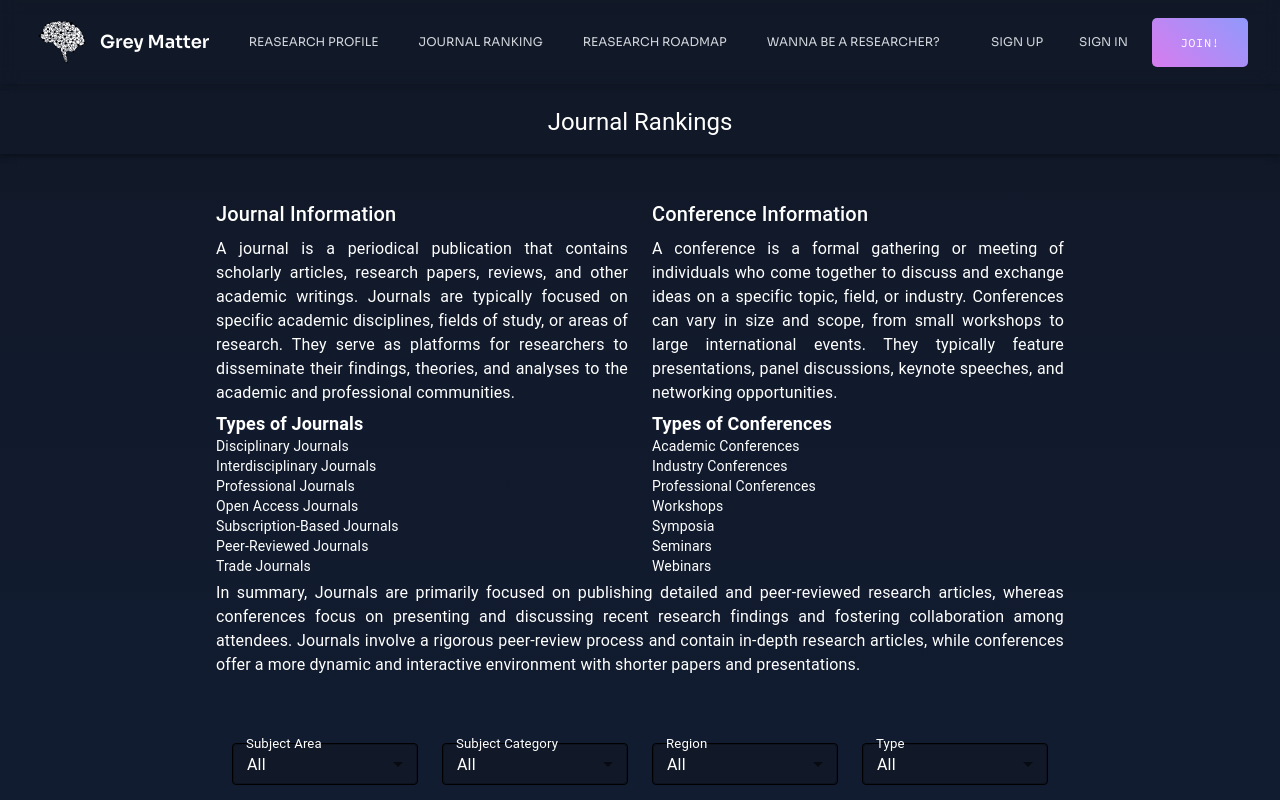
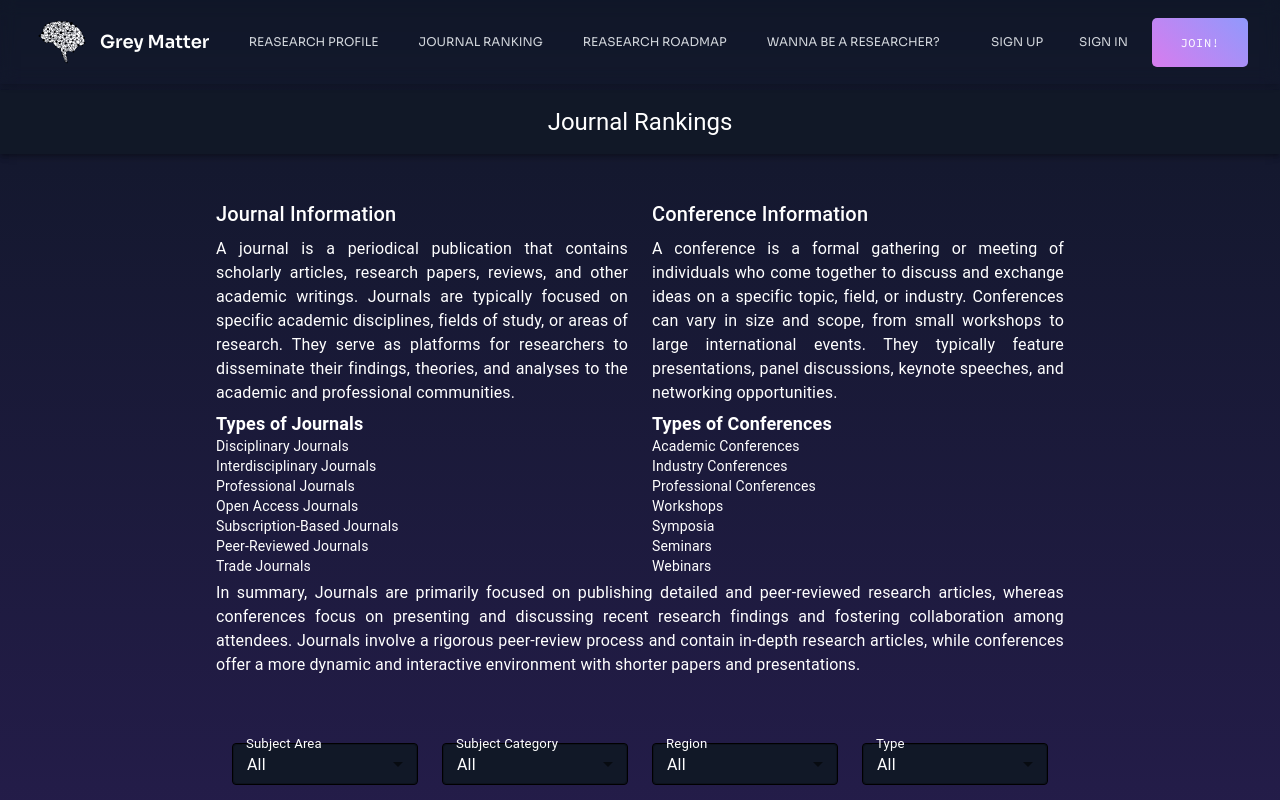
Before and after one commit to pr0ximaCent/Grey-Matter, a React (Vite) app: page /journal-ranking in a window 1280 px wide. Shown: the top 800 px of the page. Built offline with nearby package versions, Linux system fonts and the light colour scheme.

Commit message:
final edits -Sabik

```diff
--- a/package.json
+++ b/package.json
@@ -4,7 +4,7 @@
   "version": "0.0.0",
   "type": "module",
   "scripts": {
-    "dev": "vite",
+    "dev": "vite --mode production",
     "build": "vite build ",
     "lint": "eslint . --ext js,jsx --report-unused-disable-directives --max-warnings 0",
     "preview": "vite preview"
--- a/src/components/Header.jsx
+++ b/src/components/Header.jsx
@@ -1,12 +1,12 @@
-import { useState, useEffect } from 'react';
-import { useLocation, useNavigate } from 'react-router-dom';
-import { greymatter } from '../assets';
-import { navigation } from '../constants/index.js';
-import Button from './Button';
-import { HamburgerMenu } from './design/Header';
-import SignUpModal from './SignupModal';
-import SignInModal from './SigninModal';
-import 'react-responsive-modal/styles.css';
+import { useState, useEffect } from "react";
+import { useLocation, useNavigate } from "react-router-dom";
+import { greymatter } from "../assets";
+import { navigation } from "../constants/index.js";
+import Button from "./Button";
+import { HamburgerMenu } from "./design/Header";
+import SignUpModal from "./SignupModal";
+import SignInModal from "./SigninModal";
+import "react-responsive-modal/styles.css";
 
 const Header = () => {
   const location = useLocation();
@@ -18,7 +18,7 @@ const Header = () => {
     if (location.hash) {
       const element = document.querySelector(location.hash);
       if (element) {
-        element.scrollIntoView({ behavior: 'smooth' });
+        element.scrollIntoView({ behavior: "smooth" });
       }
     }
   }, [location.hash]);
@@ -41,13 +41,13 @@ const Header = () => {
 
   const handleClick = (event, url) => {
     event.preventDefault();
-    if (url === 'journal-ranking') {
-      navigate('/journal-ranking');
+    if (url === "journal-ranking") {
+      navigate("/journal-ranking");
     } else {
       const element = document.querySelector(`#${url}`);
       if (element) {
-        element.scrollIntoView({ behavior: 'smooth' });
-        window.history.pushState(null, '', `#${url}`);
+        element.scrollIntoView({ behavior: "smooth" });
+        window.history.pushState(null, "", `#${url}`);
       }
     }
   };
@@ -57,16 +57,11 @@ const Header = () => {
       <div
         className="bg-gradient-to-b from-navyBlue-700 to-lightBlack-800 shadow-md"
         style={{
-          backdropFilter: 'blur(8px)', // Optional: Adds a blur effect behind the element
+          backdropFilter: "blur(8px)", // Optional: Adds a blur effect behind the element
         }}
       >
         <div className="flex items-center justify-between px-4 lg:px-8 py-3 max-w-screen-xl mx-auto">
-          <a
-            className="flex items-center"
-            href="#hero"
-            onClick={(e) => handleClick(e, 'hero')}
-          >
-
+          <a className="flex items-center" href="/">
             <img src={greymatter} width={60} height={40} alt="Grey Matter" />
             <span className="ml-2 text-white text-lg font-semibold">
               Grey Matter
@@ -78,13 +73,13 @@ const Header = () => {
               <a
                 key={elem.id}
                 href={
-                  elem.url !== 'journal-ranking'
+                  elem.url !== "journal-ranking"
                     ? `#${elem.url}`
                     : `/${elem.url}`
                 }
                 onClick={(event) => handleClick(event, elem.url)}
                 className={`text-gray-300 hover:text-white transition-colors duration-300 py-2 px-3 text-xs font-medium uppercase ${
-                  `#${elem.url}` === location.hash ? 'text-white' : ''
+                  `#${elem.url}` === location.hash ? "text-white" : ""
                 }`}
               >
                 {elem.title}
--- a/src/components/researchRoadmap.jsx
+++ b/src/components/researchRoadmap.jsx
@@ -1,16 +1,23 @@
-import 'react';
+import "react";
 import {
   VerticalTimeline,
   VerticalTimelineElement,
-} from 'react-vertical-timeline-component';
-import 'react-vertical-timeline-component/style.min.css';
+} from "react-vertical-timeline-component";
+import "react-vertical-timeline-component/style.min.css";
+import HorizontalLine from "./HorizontalLine";
 
 const ResearchRoadmap = () => {
   return (
     <div>
       <div className="text-center mt-12 mb-6">
-        <h2 className="text-2xl font-bold mb-2 text-white">Research Roadmap</h2>
-        <h3 className="text-lg text-gray-500">
+        <div className="container mx-auto p-4">
+          <HorizontalLine />
+          <br />
+          <h2 className="h2 mb-6 text-n-1" style={{ textAlign: "center" }}>
+            Bangladesh Scientists Rankings 2024
+          </h2>
+        </div>
+        <h3 className="h4 mb-6 text-n-1">
           - Explore Research Methodologies With Us -
         </h3>
       </div>
@@ -19,16 +26,16 @@ const ResearchRoadmap = () => {
         <VerticalTimelineElement
           className="vertical-timeline-element--work"
           contentStyle={{
-            background: '#242d45',
-            color: '#fff',
-            boxShadow: '0 4px 8px rgba(0,0,0,0.6)',
+            background: "#242d45",
+            color: "#fff",
+            boxShadow: "0 4px 8px rgba(0,0,0,0.6)",
           }}
-          contentArrowStyle={{ borderRight: '7px solid #242d45' }}
+          contentArrowStyle={{ borderRight: "7px solid #242d45" }}
           date="Step 1"
         >
           <h2
             className="vertical-timeline-element-title"
-            style={{ color: '#fff' }}
+            style={{ color: "#fff" }}
           >
             Define Research Goals
           </h2>
@@ -41,16 +48,16 @@ const ResearchRoadmap = () => {
         <VerticalTimelineElement
           className="vertical-timeline-element--work"
           contentStyle={{
-            background: '#242d45',
-            color: '#fff',
-            boxShadow: '0 4px 8px rgba(0,0,0,0.6)',
+            background: "#242d45",
+            color: "#fff",
+            boxShadow: "0 4px 8px rgba(0,0,0,0.6)",
           }}
-          contentArrowStyle={{ borderRight: '7px solid #242d45' }}
+          contentArrowStyle={{ borderRight: "7px solid #242d45" }}
           date="Step 2"
         >
           <h2
             className="vertical-timeline-element-title"
-            style={{ color: '#fff' }}
+            style={{ color: "#fff" }}
           >
             Literature Review
           </h2>
@@ -65,16 +72,16 @@ const ResearchRoadmap = () => {
         <VerticalTimelineElement
           className="vertical-timeline-element--work"
           contentStyle={{
-            background: '#242d45',
-            color: '#fff',
-            boxShadow: '0 4px 8px rgba(0,0,0,0.6)',
+            background: "#242d45",
+            color: "#fff",
+            boxShadow: "0 4px 8px rgba(0,0,0,0.6)",
           }}
-          contentArrowStyle={{ borderRight: '7px solid #242d45' }}
+          contentArrowStyle={{ borderRight: "7px solid #242d45" }}
           date="Step 3"
         >
           <h2
             className="vertical-timeline-element-title"
-            style={{ color: '#fff' }}
+            style={{ color: "#fff" }}
           >
             Research Design
           </h2>
@@ -87,16 +94,16 @@ const ResearchRoadmap = () => {
         <VerticalTimelineElement
           className="vertical-timeline-element--work"
           contentStyle={{
-            background: '#242d45',
-            color: '#fff',
-            boxShadow: '0 4px 8px rgba(0,0,0,0.6)',
+            background: "#242d45",
+            color: "#fff",
+            boxShadow: "0 4px 8px rgba(0,0,0,0.6)",
           }}
-          contentArrowStyle={{ borderRight: '7px solid #242d45' }}
+          contentArrowStyle={{ borderRight: "7px solid #242d45" }}
           date="Step 4"
         >
           <h2
             className="vertical-timeline-element-title"
-            style={{ color: '#fff' }}
+            style={{ color: "#fff" }}
           >
             Data Collection
           </h2>
@@ -111,16 +118,16 @@ const ResearchRoadmap = () => {
         <VerticalTimelineElement
           className="vertical-timeline-element--work"
           contentStyle={{
-            background: '#242d45',
-            color: '#fff',
-            boxShadow: '0 4px 8px rgba(0,0,0,0.6)',
+            background: "#242d45",
+            color: "#fff",
+            boxShadow: "0 4px 8px rgba(0,0,0,0.6)",
           }}
-          contentArrowStyle={{ borderRight: '7px solid #242d45' }}
+          contentArrowStyle={{ borderRight: "7px solid #242d45" }}
           date="Step 5"
         >
           <h2
             className="vertical-timeline-element-title"
-            style={{ color: '#fff' }}
+            style={{ color: "#fff" }}
           >
             Data Analysis
           </h2>
@@ -135,16 +142,16 @@ const ResearchRoadmap = () => {
         <VerticalTimelineElement
           className="vertical-timeline-element--work"
           contentStyle={{
-            background: '#242d45',
-            color: '#fff',
-            boxShadow: '0 4px 8px rgba(0,0,0,0.6)',
+            background: "#242d45",
+            color: "#fff",
+            boxShadow: "0 4px 8px rgba(0,0,0,0.6)",
           }}
-          contentArrowStyle={{ borderRight: '7px solid #242d45' }}
+          contentArrowStyle={{ borderRight: "7px solid #242d45" }}
           date="Step 6"
         >
           <h2
             className="vertical-timeline-element-title"
-            style={{ color: '#fff' }}
+            style={{ color: "#fff" }}
           >
             Results Presentation
           </h2>
@@ -159,16 +166,16 @@ const ResearchRoadmap = () => {
         <VerticalTimelineElement
           className="vertical-timeline-element--work"
           contentStyle={{
-            background: '#242d45',
-            color: '#fff',
-            boxShadow: '0 4px 8px rgba(0,0,0,0.6)',
+            background: "#242d45",
+            color: "#fff",
+            boxShadow: "0 4px 8px rgba(0,0,0,0.6)",
           }}
-          contentArrowStyle={{ borderRight: '7px solid #242d45' }}
+          contentArrowStyle={{ borderRight: "7px solid #242d45" }}
           date="Step 7"
         >
           <h2
             className="vertical-timeline-element-title"
-            style={{ color: '#fff' }}
+            style={{ color: "#fff" }}
           >
             Discussion and Interpretation
           </h2>
@@ -183,16 +190,16 @@ const ResearchRoadmap = () => {
         <VerticalTimelineElement
           className="vertical-timeline-element--work"
           contentStyle={{
-            background: '#242d45',
-            color: '#fff',
-            boxShadow: '0 4px 8px rgba(0,0,0,0.6)',
+            background: "#242d45",
+            color: "#fff",
+            boxShadow: "0 4px 8px rgba(0,0,0,0.6)",
           }}
-          contentArrowStyle={{ borderRight: '7px solid #242d45' }}
+          contentArrowStyle={{ borderRight: "7px solid #242d45" }}
           date="Step 8"
         >
           <h2
             className="vertical-timeline-element-title"
-            style={{ color: '#fff' }}
+            style={{ color: "#fff" }}
           >
             Conclusion and Recommendations
           </h2>
--- a/src/index.css
+++ b/src/index.css
@@ -12,6 +12,25 @@
   --font-grotesk: 'Space Grotesk', sans-serif;
   color-scheme: dark;
 }
+@keyframes drop {
+  0% {
+    top: -50%;
+    opacity: 1; /* Fully visible at the start */
+  }
+  50% {
+    opacity: 1; /* Remain visible in the middle */
+  }
+  75% {
+    top: 75%; /* Gradually move down */
+    opacity: 0.7; /* Start fading out */
+  }
+  100% {
+    top: 110%; /* Move below the viewport */
+    opacity: 0; /* Fade out completely */
+  }
+}
+
+
 
 * {
   scroll-behavior: smooth;
@@ -21,19 +40,62 @@
   body {
     font-family: 'Sora', sans-serif;
     /* Set your preferred font family */
-    background: linear-gradient(
-      180deg,
-      #111827 0%,
-      #13274a 50%,
-      #13274a 70%,
-      #485b8f 100%
-    );
+    background: linear-gradient(180deg,
+        #101728 0%,
+        #39226d 30%,
+        rgb(21, 10, 45) 70%,
+        #1D232A 100%);
     /* Gradient background from #111827 to a lighter shade */
     color: #d6cb65;
     /* Set your preferred text color */
     scroll-behavior: smooth;
   }
 }
+
+
+
+
+
+
+
+
+
+.floating-flask {
+  animation: float 3s ease-in-out infinite;
+  transform-origin: center;
+}
+
+@keyframes float {
+  0% {
+    transform: translateY(0);
+  }
+  50% {
+    transform: translateY(-10px);
+  }
+  100% {
+    transform: translateY(0);
+  }
+}
+
+
+
+
+
+
+
+
+
+
+
+
+
+
+
+
+
+
+
+
 
 .rotate-45 {
   @apply rotate-[45deg];
```
Also changed, not shown: src/App.jsx (+3 -5 lines).
